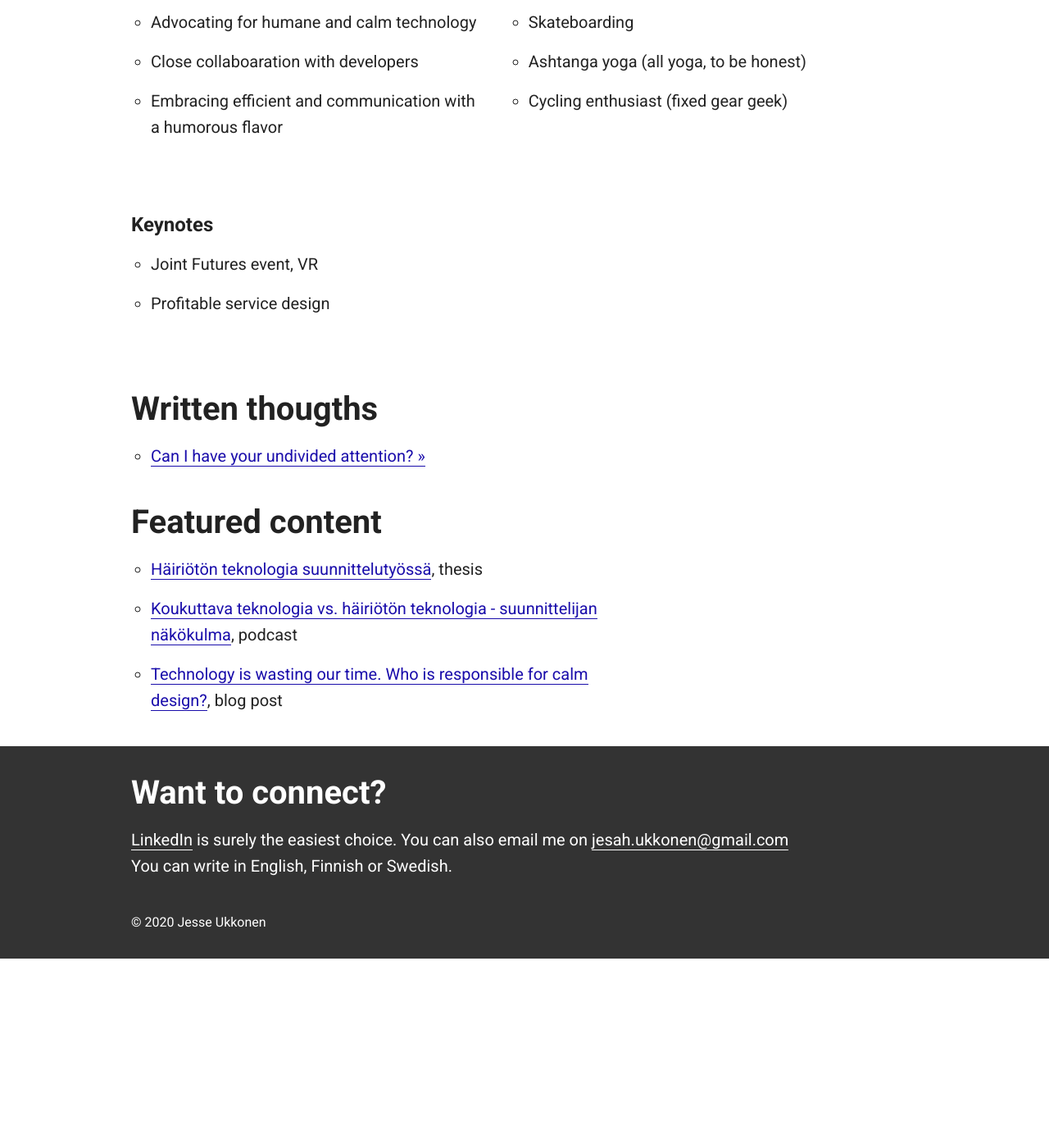
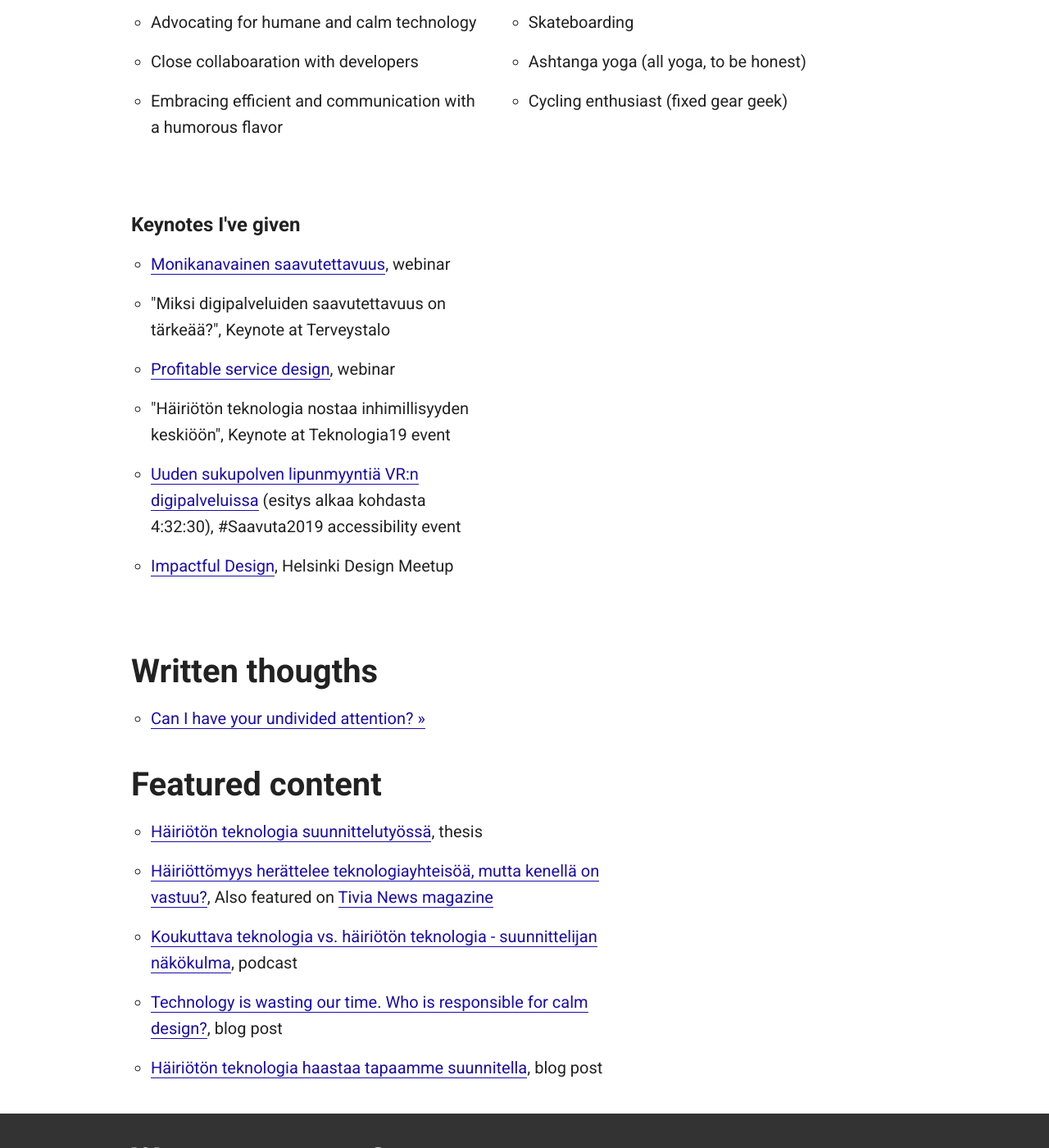
Before and after one commit to jesseu/jesseu.github.io, a Jekyll site: the page built from index.html, in a window 1280 px wide and 1400 px high, scrolled down 1100 px. Shown: the whole window at 82% size. Built offline with Jekyll 4.4.1, drawn with Linux system fonts in a browser that asks for light colours; before the commit the page ends 2269 px from its top, so only the background shows below that.

Commit message:
Update index.html

```diff
--- a/index.html
+++ b/index.html
@@ -52,10 +52,14 @@ title: Jesse Ukkonen
 
 	<div class="row">
 		<div class="one-half column" style="margin-top: 5%">
-		<h3>Keynotes</h3>
+		<h3>Keynotes I've given</h3>
 			<ul>
-				<li>Joint Futures event, VR </li>
-				<li>Profitable service design</li>
+				<li><a href="https://qvik.com/events/monikanavainen-saavutettavuus/" target="_blank">Monikanavainen saavutettavuus</a>, webinar</li>
+				<li>"Miksi digipalveluiden saavutettavuus on tärkeää?", Keynote at Terveystalo</li>
+				<li><a href="https://qvik.com/events/profitable-service-design/" target="_blank">Profitable service design</a>, webinar</li>
+				<li>"Häiriötön teknologia nostaa inhimillisyyden keskiöön", Keynote at Teknologia19 event</li>
+				<li><a href="https://www.enchant.fi/nkl/saavuta2019?fbclid=IwAR09sSaRTjEebiY371X0ofk6tC49Ya8Wlb-iktHCrj_sqTG0Z-aeLroNeQs" target="_blank">Uuden sukupolven lipunmyyntiä VR:n digipalveluissa</a> (esitys alkaa kohdasta 4:32:30), #Saavuta2019 accessibility event</li>
+				<li><a href="https://www.meetup.com/Helsinki-Design-Meetup/events/262285325/" target="_blank">Impactful Design</a>, Helsinki Design Meetup</li>
 			</ul>
 		</div>
 	</div>
@@ -73,8 +77,10 @@ title: Jesse Ukkonen
 		<h2>Featured content</h2>
 			<ul>
 				<li><a href="http://urn.fi/URN:NBN:fi:amk-2017112418012" target="_blank">Häiriötön teknologia suunnittelutyössä</a>, thesis</li>
+				<li><a href="https://www.sytyke.org/tapetilla/hairiottomyys-herattelee-teknologiayhteisoa-mutta-kenella-on-vastuu/" target="_blank">Häiriöttömyys herättelee teknologiayhteisöä, mutta kenellä on vastuu?</a>, Also featured on <a href="https://docplayer.fi/155002116-Opiskelijat-meets-tyoelama-3-hairioton-teknologia-4-5-tekoalya-stadissa-6-7.html" target="_blank">Tivia News magazine</a></li>
 				<li><a href="https://areena.yle.fi/audio/1-4328026" target="_blank">Koukuttava teknologia vs. häiriötön teknologia - suunnittelijan näkökulma</a>, podcast</li>
 				<li><a href="https://qvik.com/news/technology-distraction-calm-design/" target="_blank">Technology is wasting our time. Who is responsible for calm design?</a>, blog post</li>
+				<li><a href="https://qvik.com/news/joulurauha-notifikaatio-hairioton-teknologia-suunnittelu/" target="_blank">Häiriötön teknologia haastaa tapaamme suunnitella</a>, blog post</li>
 			</ul>
 		</div>
 	</div>
```
